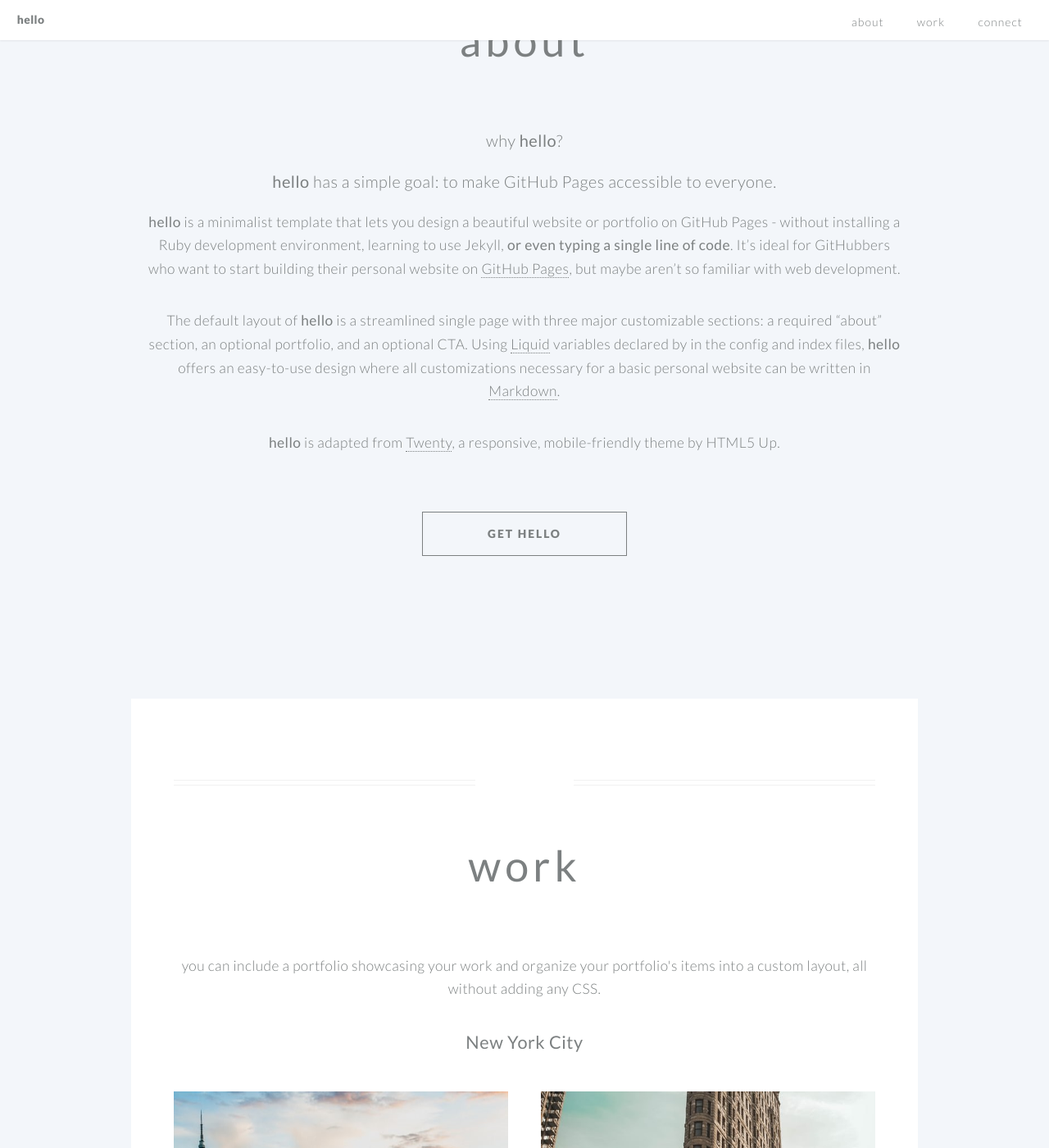
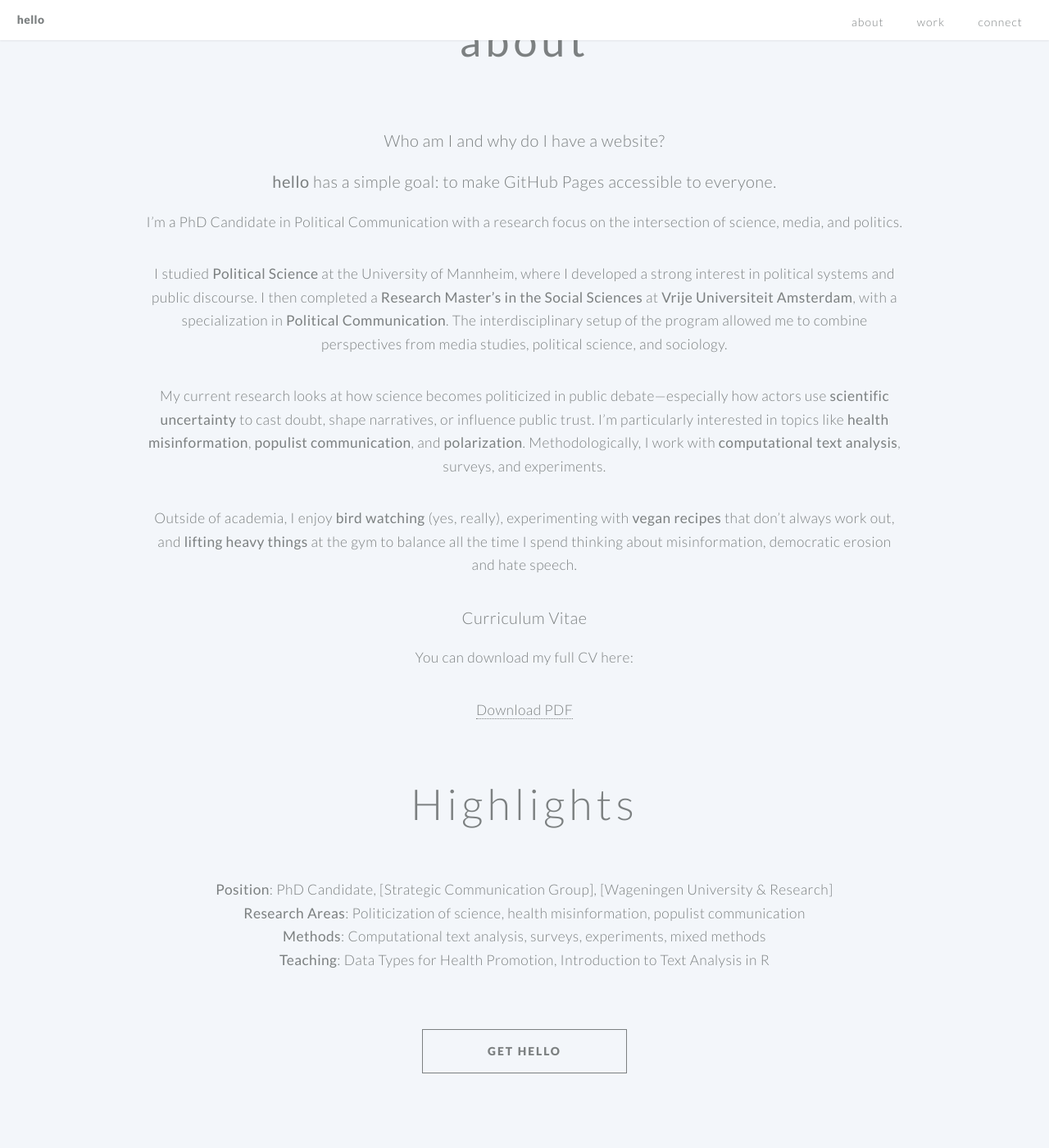
Before and after one commit to denisejroth/denisejroth.github.io, a Jekyll site: the page built from index.md, in a window 1280 px wide and 1400 px high, scrolled down 712 px. Shown: the whole window at 82% size. Built offline with Jekyll 4.4.1, drawn with Linux system fonts in a browser that asks for light colours.

Commit message:
Update index.md

```diff
--- a/index.md
+++ b/index.md
@@ -42,16 +42,29 @@ cta_button_label: contact # the label on the button
 
 ---
 [//]: # (write a bit about yourself here)
-### why **hello**?
+### Who am I and why do I have a website?
 
 ### **hello** has a simple goal: to make GitHub Pages accessible to everyone.
 
-**hello** is a minimalist template that lets you design a beautiful website or portfolio on GitHub Pages - without installing a Ruby
-development environment, learning to use Jekyll, **or even typing a single line of code**. It's ideal for GitHubbers
-who want to start building their personal website on [GitHub Pages](https://pages.github.com/), but maybe aren't so familiar with web development.
+I'm a PhD Candidate in Political Communication with a research focus on the intersection of science, media, and politics.
 
+I studied **Political Science** at the University of Mannheim, where I developed a strong interest in political systems and public discourse. I then completed a **Research Master's in the Social Sciences** at **Vrije Universiteit Amsterdam**, with a specialization in **Political Communication**. The interdisciplinary setup of the program allowed me to combine perspectives from media studies, political science, and sociology.
 
-The default layout of **hello** is a streamlined single page with three major customizable sections: a required "about" section, an optional portfolio, and an optional CTA. Using [Liquid](https://shopify.github.io/liquid/) variables declared by in the config and index files, **hello** offers an easy-to-use design where all customizations necessary for a basic personal website can be written in [Markdown](https://www.markdownguide.org/basic-syntax/).
+My current research looks at how science becomes politicized in public debate—especially how actors use **scientific uncertainty** to cast doubt, shape narratives, or influence public trust. I'm particularly interested in topics like **health misinformation**, **populist communication**, and **polarization**. Methodologically, I work with **computational text analysis**, surveys, and experiments.
 
+Outside of academia, I enjoy **bird watching** (yes, really), experimenting with **vegan recipes** that don’t always work out, and **lifting heavy things** at the gym to balance all the time I spend thinking about misinformation, democratic erosion and hate speech.
 
-**hello** is adapted from [Twenty](https://html5up.net/twenty), a responsive, mobile-friendly theme by HTML5 Up.
+### Curriculum Vitae
+
+You can download my full CV here:
+
+[Download PDF](CV_DJRoth.pdf)
+
+---
+
+## Highlights
+
+- **Position**: PhD Candidate, [Strategic Communication Group], [Wageningen University & Research]
+- **Research Areas**: Politicization of science, health misinformation, populist communication
+- **Methods**: Computational text analysis, surveys, experiments, mixed methods
+- **Teaching**: Data Types for Health Promotion, Introduction to Text Analysis in R
```
